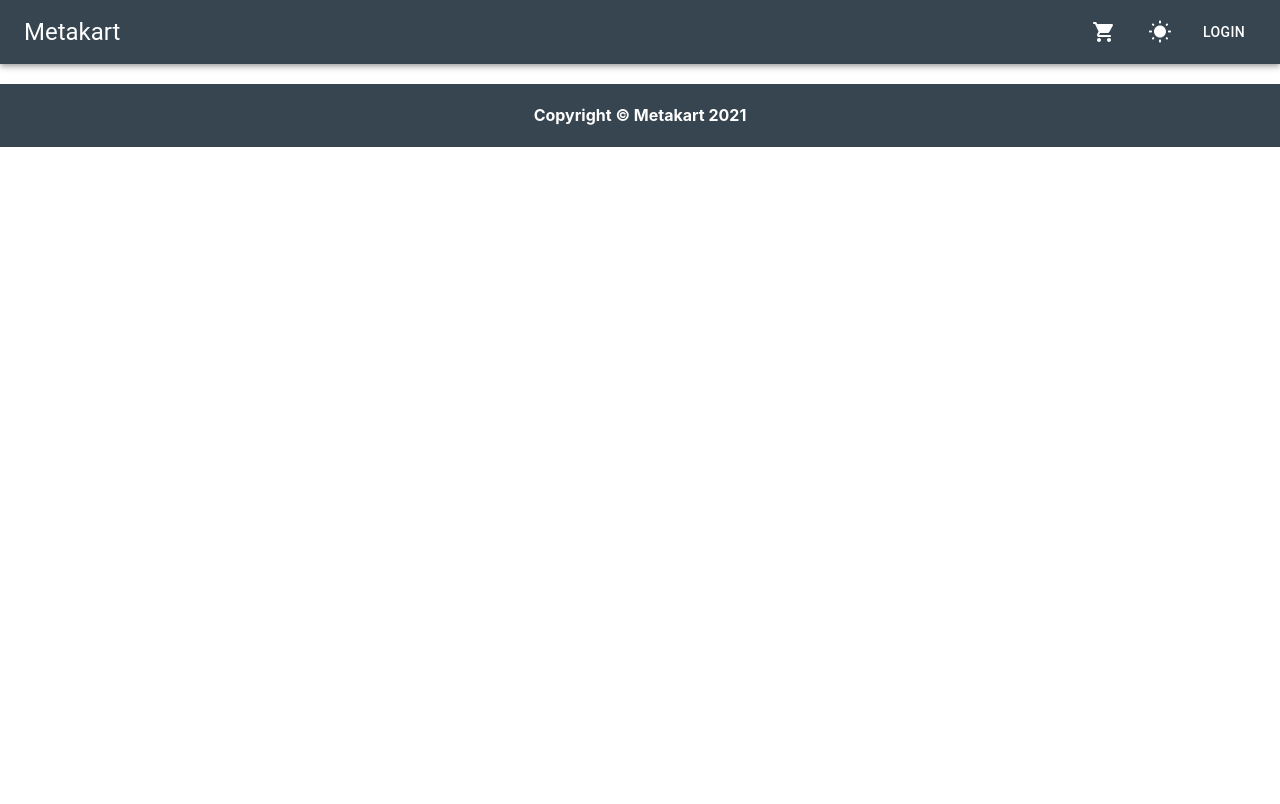
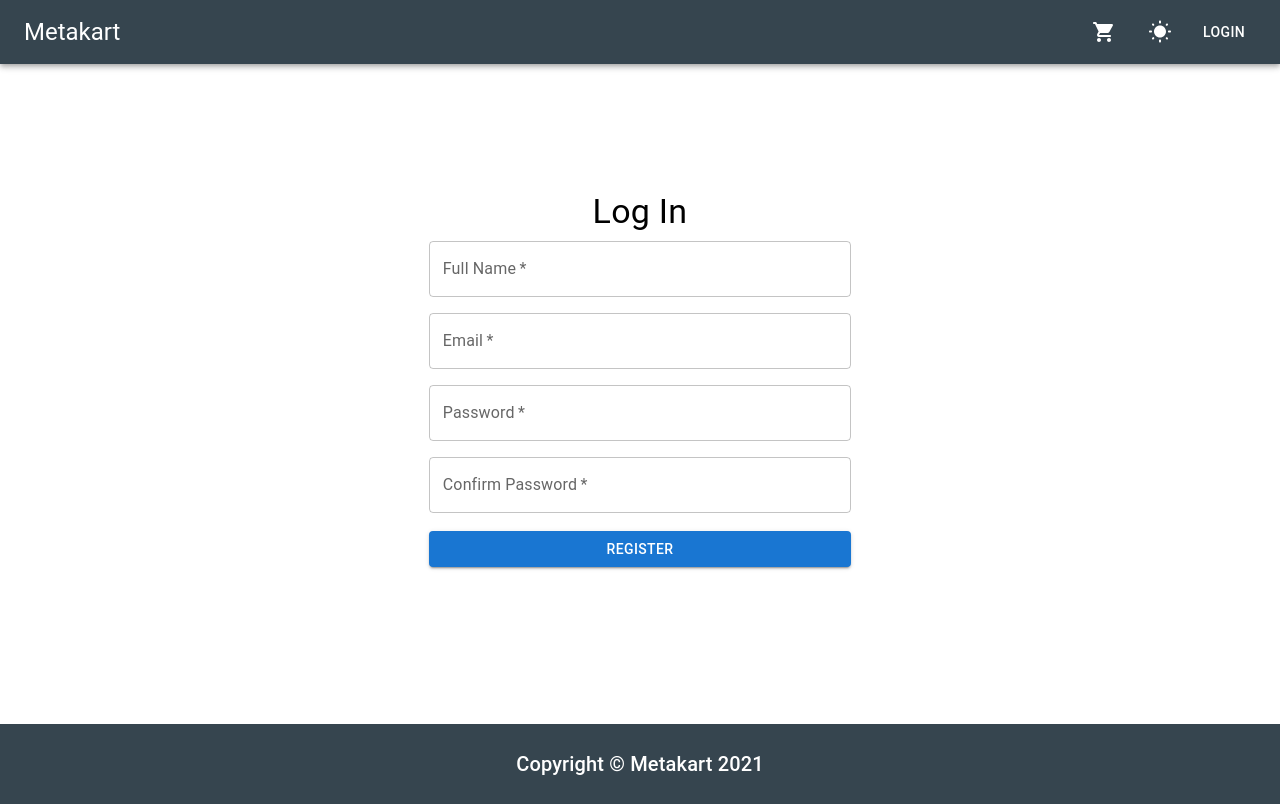
Before and after one commit to imankitg/Metakart, a React (Create React App) app: page /register in a window 1280 px wide. Built offline with nearby package versions, Linux system fonts and the light colour scheme.

Commit message:
login & register page added

```diff
--- a/src/App.js
+++ b/src/App.js
@@ -5,6 +5,8 @@ import NavBar from "./components/NavBar";
 import Footer from "./components/Footer";
 import { Provider } from "react-redux";
 import store from './Store';
+import LogIn from "./components/LogIn";
+import Register from "./components/Register";
 
 function App() {
   return (
@@ -15,6 +17,8 @@ function App() {
         <Routes>
           <Route path="/" element={<Home/>} />
           <Route path="/productDescription/:id" element={<ProductDetail />} />
+          <Route path="/login" element={<LogIn/>} />
+          <Route path="/register" element={<Register/>} />
         </Routes>
       <Footer/>
       </div>
--- a/src/components/Footer.js
+++ b/src/components/Footer.js
@@ -1,3 +1,5 @@
+import { Typography } from "@mui/material";
+
 const Footer = () => {
   return (
     <footer>
@@ -5,12 +7,15 @@ const Footer = () => {
         style={{
           display: "flex",
           justifyContent: "center",
+          alignItems:"center",
+          flexDirection:"column",
           backgroundColor: "#36454F",
           color: "white",
           marginTop: 20,
+          height:'10vh'
         }}
       >
-        <h4>Copyright &copy; Metakart 2021</h4>
+        <Typography variant="h6">Copyright &copy; Metakart 2021</Typography>
       </div>
     </footer>
   );
--- /dev/null
+++ b/src/components/LogIn.js
@@ -0,0 +1,69 @@
+import React, { useState } from 'react'
+import Box from '@mui/material/Box';
+import TextField from '@mui/material/TextField';
+import Button from "@mui/material/Button";
+import { Typography } from '@mui/material';
+import { Link } from 'react-router-dom';
+
+const LogIn = () => {
+    const [email, setEmail] = useState("");
+    const [password, setPassword] = useState("");
+
+    const preventDefault = (e) => e.preventDefault();
+
+    // const [allLogIn, setAllLogIn] = useState([]);
+
+    // const submitLogIn = (e) => {
+    //     e.preventDefault();
+    //     const newLogIn = { email: email, password: password };
+    //     setAllLogIn([...allLogIn, newLogIn]);
+    //     console.log(allLogIn);
+    // }
+
+    return (
+
+        <Box
+          component="form"
+          onSubmit={preventDefault}
+          sx={{
+            '& .MuiTextField-root': { m: 1, width: '33vw' },
+          }}
+          noValidate
+          autoComplete="off" style={{height:'80vh',display:'flex',justifyContent:'center',alignItems:'center',flexDirection:'column'}}
+        >
+          <Typography variant='h4'>Log In</Typography>
+          <div>
+            <TextField
+              required
+              id="outlined-required"
+              label="Email"
+              placeholder='Enter Email'
+              type="email"
+              value={email}
+              onChange={(e)=> setEmail(e.target.value)}
+            />
+          </div>
+
+          <div>
+            <TextField
+              required
+              id="outlined-required"
+              label="Password"
+              placeholder='Enter Password'
+              type="password"
+              value={password}
+              onChange={(e)=> setPassword(e.target.value)}
+            />
+          </div>
+
+          <Typography variant='h7'>Don't Have Account? <Link to="/register">Register</Link></Typography>
+
+          <Button type='submit' style={{ margin: 10, width:'33vw'}} variant="contained" >Log In</Button>
+
+
+        </Box>
+
+    )
+}
+
+export default LogIn
--- a/src/components/NavBar.js
+++ b/src/components/NavBar.js
@@ -7,8 +7,10 @@ import Button from '@mui/material/Button';
 import IconButton from '@mui/material/IconButton';
 import ShoppingCartRoundedIcon from '@mui/icons-material/ShoppingCartRounded';
 import WbSunnyRoundedIcon from '@mui/icons-material/WbSunnyRounded';
+import { useNavigate } from "react-router-dom";
 
 export default function NavBar() {
+  const navigate = useNavigate();
   return (
     <Box sx={{ flexGrow: 1 }}>
       <AppBar position="static" style={{backgroundColor: 'rgb(54, 69, 79)'}} >
@@ -37,7 +39,7 @@ export default function NavBar() {
             <WbSunnyRoundedIcon />
           </IconButton>
 
-          <Button color="inherit">Login</Button>
+          <Button color="inherit" onClick={() => navigate('/login')}>Login</Button>
 
 
 
--- /dev/null
+++ b/src/components/Register.js
@@ -0,0 +1,81 @@
+import React, { useState } from 'react'
+import Box from '@mui/material/Box';
+import TextField from '@mui/material/TextField';
+import Button from "@mui/material/Button";
+import { Typography } from '@mui/material';
+
+const Register = () => {
+    const [name, setName] = useState("");
+    const [email, setEmail] = useState("");
+    const [password, setPassword] = useState("");
+    const [confirmPassword, setConfirmPassword] = useState("");
+
+    const preventDefault = (e) => e.preventDefault();
+
+    return (
+
+        <Box
+          component="form"
+          onSubmit={preventDefault}
+          sx={{
+            '& .MuiTextField-root': { m: 1, width: '33vw' },
+          }}
+          noValidate
+          autoComplete="off" style={{height:'80vh',display:'flex',justifyContent:'center',alignItems:'center',flexDirection:'column'}}
+        >
+          <Typography variant='h4'>Log In</Typography>
+          <div>
+            <TextField
+              required
+              id="outlined-required"
+              label="Full Name"
+              placeholder='Enter Name'
+              value={name}
+              onChange={(e)=> setName(e.target.value)}
+            />
+          </div>
+
+          <div>
+            <TextField
+              required
+              id="outlined-required"
+              label="Email"
+              type="email"
+              value={email}
+              onChange={(e)=> setEmail(e.target.value)}
+            />
+          </div>
+
+          <div>
+            <TextField
+              required
+              id="outlined-required"
+              label="Password"
+              type="password"
+              value={password}
+              onChange={(e)=> setPassword(e.target.value)}
+            />
+          </div>
+
+          <div>
+            <TextField
+              required
+              id="outlined-required"
+              label="Confirm Password"
+              placeholder='Confirm Password'
+              type="password"
+              value={confirmPassword}
+              onChange={(e)=> setConfirmPassword(e.target.value)}
+            />
+          </div>
+
+
+          <Button type='submit' style={{ margin: 10, width:'33vw'}} variant="contained" >Register</Button>
+
+
+        </Box>
+
+    )
+}
+
+export default Register
```
